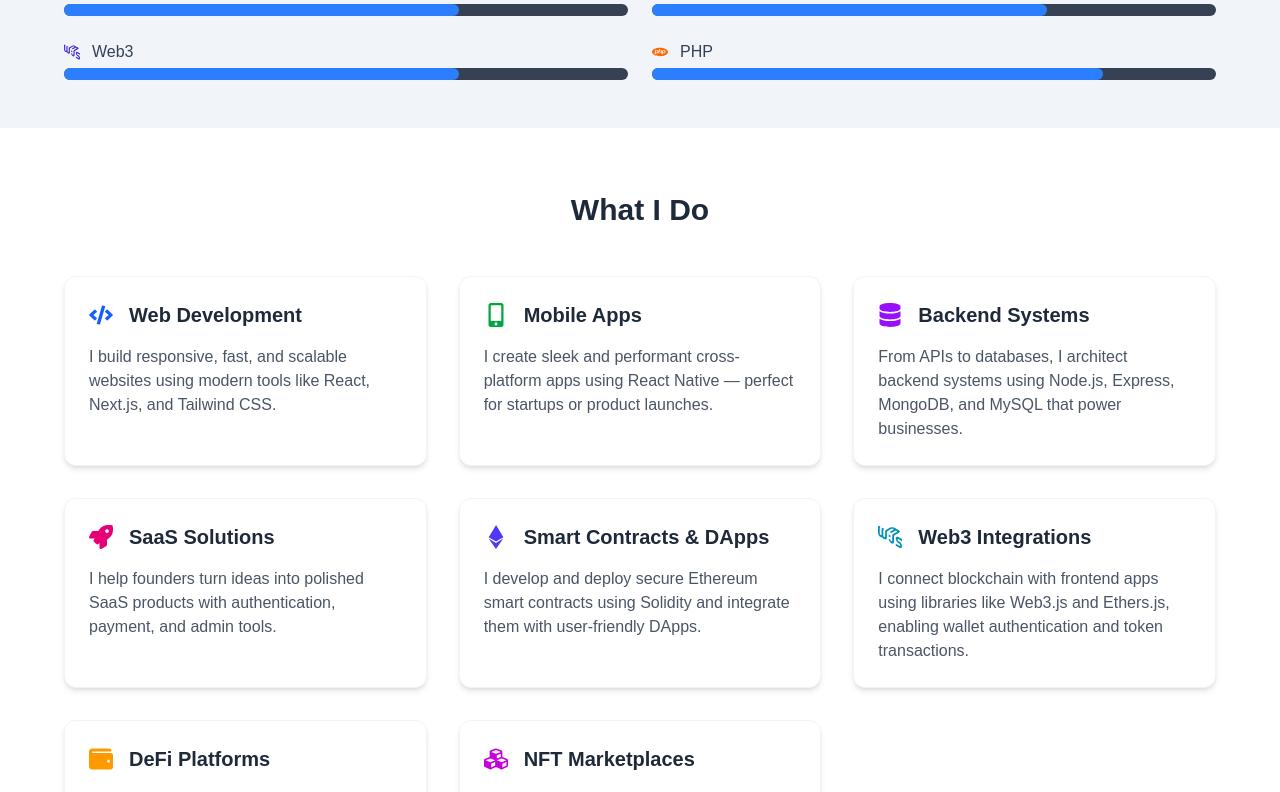
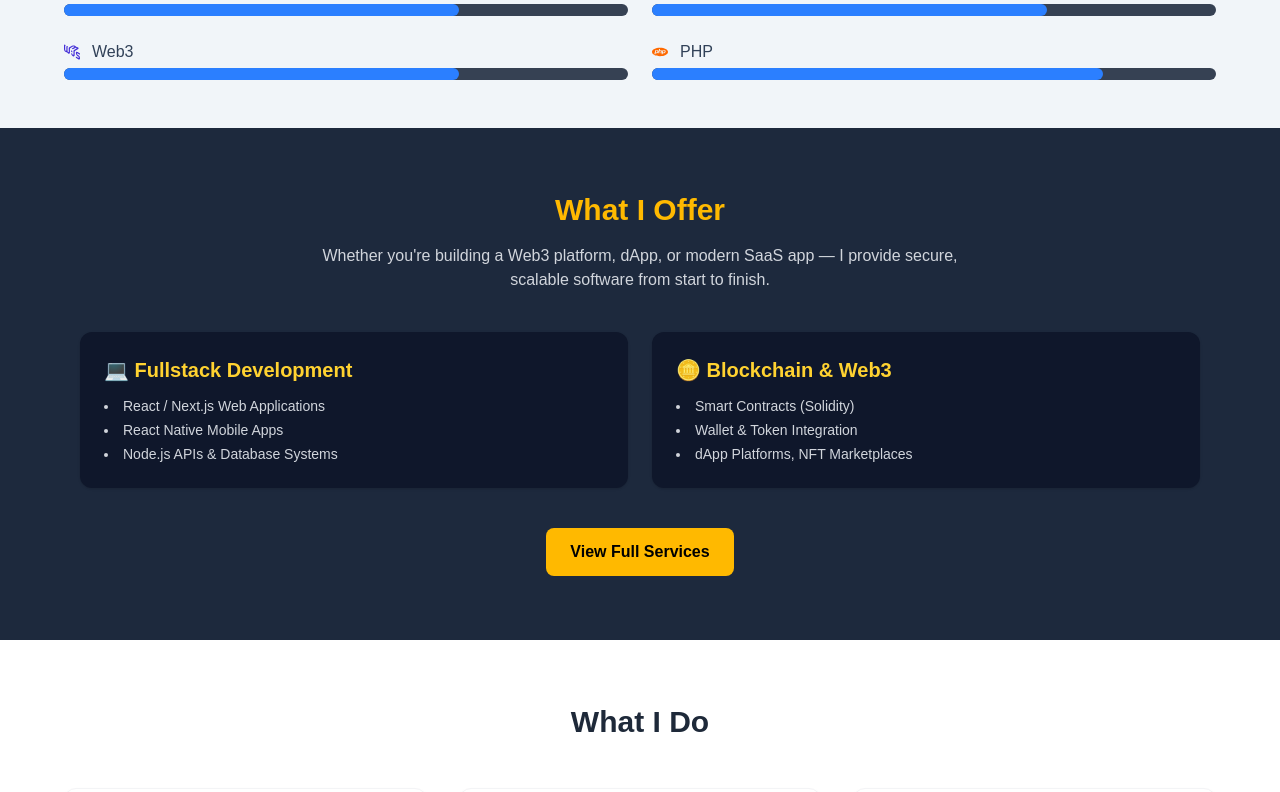
Before and after one commit to dannymccall/portfolio-website, a Next.js app: page / in a window 1280 px wide. Shown: the part 1680-2472 px from the top of the page. Built offline with nearby package versions, Linux system fonts and the light colour scheme.

Commit message:
ui changes

```diff
--- /dev/null
+++ b/app/components/ServicesPreview.tsx
@@ -0,0 +1,94 @@
+"use client";
+import { useRouter } from "next/navigation";
+import { motion } from "framer-motion";
+
+export default function ServicesPreview() {
+  const router = useRouter();
+
+  return (
+    <motion.section
+      initial={{ opacity: 0, y: 40 }}
+      whileInView={{ opacity: 1, y: 0 }}
+      transition={{ duration: 0.8, ease: "easeOut" }}
+      viewport={{ once: true }}
+      className="py-16 px-6 md:px-20 bg-slate-800 text-white"
+    >
+      {/* Heading */}
+      <motion.h2
+        initial={{ opacity: 0, y: -20 }}
+        animate={{ opacity: 1, y: 0 }}
+        transition={{ duration: 0.6 }}
+        className="text-3xl font-bold text-amber-400 mb-4 text-center"
+      >
+        What I Offer
+      </motion.h2>
+      <motion.p
+        initial={{ opacity: 0 }}
+        animate={{ opacity: 1 }}
+        transition={{ duration: 0.6, delay: 0.2 }}
+        className="text-gray-300 mb-10 max-w-2xl text-center mx-auto"
+      >
+        Whether you're building a Web3 platform, dApp, or modern SaaS app — I
+        provide secure, scalable software from start to finish.
+      </motion.p>
+
+      {/* Services Grid */}
+      <motion.div
+        initial="hidden"
+        whileInView="visible"
+        transition={{ staggerChildren: 0.2 }}
+        viewport={{ once: true }}
+        className="grid md:grid-cols-2 gap-6"
+      >
+        {[...Array(2)].map((_, idx) => (
+          <motion.div
+            key={idx}
+            initial={{ opacity: 0, y: 20 }}
+            whileInView={{ opacity: 1, y: 0 }}
+            transition={{ duration: 0.6, delay: idx * 0.2 }}
+            className="bg-slate-900 p-6 rounded-xl shadow"
+          >
+            {idx === 0 ? (
+              <>
+                <h3 className="text-xl text-amber-300 font-semibold mb-3">
+                  💻 Fullstack Development
+                </h3>
+                <ul className="text-sm list-disc list-inside text-gray-300 space-y-1">
+                  <li>React / Next.js Web Applications</li>
+                  <li>React Native Mobile Apps</li>
+                  <li>Node.js APIs & Database Systems</li>
+                </ul>
+              </>
+            ) : (
+              <>
+                <h3 className="text-xl text-amber-300 font-semibold mb-3">
+                  🪙 Blockchain & Web3
+                </h3>
+                <ul className="text-sm list-disc list-inside text-gray-300 space-y-1">
+                  <li>Smart Contracts (Solidity)</li>
+                  <li>Wallet & Token Integration</li>
+                  <li>dApp Platforms, NFT Marketplaces</li>
+                </ul>
+              </>
+            )}
+          </motion.div>
+        ))}
+      </motion.div>
+
+      {/* Button CTA */}
+      <motion.div
+        initial={{ opacity: 0, y: 20 }}
+        whileInView={{ opacity: 1, y: 0 }}
+        transition={{ duration: 0.6, delay: 0.4 }}
+        className="text-center mt-10"
+      >
+        <button
+          onClick={() => router.push("/service")}
+          className="px-6 py-3 bg-amber-400 text-black rounded-lg font-semibold hover:bg-amber-500 transition"
+        >
+          View Full Services
+        </button>
+      </motion.div>
+    </motion.section>
+  );
+}
--- /dev/null
+++ b/app/components/Testimonials.tsx
@@ -0,0 +1,44 @@
+"use client";
+import { motion } from "framer-motion";
+
+const testimonials = [
+  {
+    quote:
+      "Daniel built our entire microfinance management platform — complete with loan tracking, user onboarding, and backend reporting. We’ve been running live with it ever since. Reliable, efficient, and highly professional.",
+    name: "Client, Microfinance Business (Ghana)",
+  },
+//   {
+//     quote:
+//       "He delivered our smart contract and dApp integration faster than expected. Everything was smooth and well-documented.",
+//     name: "Founder, Web3 Startup",
+//   },
+];
+
+export default function Testimonials() {
+  return (
+    <motion.section
+      initial={{ opacity: 0, y: 40 }}
+      whileInView={{ opacity: 1, y: 0 }}
+      transition={{ duration: 0.8, ease: "easeOut" }}
+      viewport={{ once: true }}
+      className="py-20 px-6 md:px-20 bg-slate-800 text-white text-center"
+    >
+      <h2 className="text-3xl font-bold text-amber-400 mb-10">What Clients Say</h2>
+
+      <div className="grid md:grid-cols-2 gap-8 max-w-5xl mx-auto">
+        {testimonials.map((t, idx) => (
+          <motion.div
+            key={idx}
+            className="bg-slate-900 p-6 rounded-xl shadow"
+            initial={{ opacity: 0, y: 30 }}
+            whileInView={{ opacity: 1, y: 0 }}
+            transition={{ duration: 0.5, delay: idx * 0.2 }}
+          >
+            <p className="italic text-gray-300 mb-4">"{t.quote}"</p>
+            <p className="text-sm text-gray-400">— {t.name}</p>
+          </motion.div>
+        ))}
+      </div>
+    </motion.section>
+  );
+}
--- a/app/ui/HomePage.tsx
+++ b/app/ui/HomePage.tsx
@@ -12,6 +12,8 @@ import ContactMeDrawer from "../components/ContactMeDrawer";
 import { handleDownload } from "../lib/helperFunction";
 import { useRouter } from "next/navigation";
 import { MdPhone, MdDownload } from "react-icons/md";
+import ServicesPreview from "../components/ServicesPreview";
+import Testimonials from "../components/Testimonials";
 const skills = [
   { name: "React", level: 85 },
   { name: "Next.js", level: 80 },
@@ -95,9 +97,10 @@ export default function Home() {
       {/* Mission Section */}
       <Encouragements />
       <ExperienceAndSkills />
+      <ServicesPreview />
       <WhatIdo />
       <Projects />
-
+      <Testimonials />
       {/* Call to Action */}
       <motion.div
         className="md:w-1/2 w-full flex flex-col gap-3 justify-center items-center text-center text-2xl m-auto text-gray-500 font-semibold"
--- a/app/ui/Services.tsx
+++ b/app/ui/Services.tsx
@@ -1,27 +1,29 @@
 "use client";
+
 import { motion } from "framer-motion";
 import { useRouter } from "next/navigation";
 import { MdPhone } from "react-icons/md";
+
 const services = [
   {
-    title: "Traditional Software Development",
+    title: "💻 Traditional Software Development",
     items: [
-      "Web Applications (React, Next.js)",
-      "Mobile Applications (React Native)",
-      "Backend APIs (Node.js, PHP)",
-      "Database Design (MongoDB, MySQL)",
-      "Cloud Deployment & CI/CD",
+      "🌐 Web Applications (React, Next.js)",
+      "📱 Mobile Apps (React Native)",
+      "🔗 Backend APIs (Node.js, PHP)",
+      "🧠 Database Design (MongoDB, MySQL)",
+      "🚀 Cloud Deployment & CI/CD",
     ],
   },
   {
-    title: "Blockchain & Web3",
+    title: "🪙 Blockchain & Web3 Solutions",
     items: [
-      "Smart Contracts (Solidity)",
-      "dApp Development",
-      "Token Creation (ERC20, ERC721)",
-      "Wallet Integration (MetaMask, WalletConnect)",
-      "NFT Platforms & Marketplaces",
-      "DeFi",
+      "🧾 Smart Contracts (Solidity)",
+      "📲 dApp Development",
+      "🪙 Token Creation (ERC20, ERC721)",
+      "🔐 Wallet Integration (MetaMask, WalletConnect)",
+      "🎨 NFT Platforms & Marketplaces",
+      "🏦 DeFi Systems",
     ],
   },
 ];
@@ -40,7 +42,7 @@ export default function ServicesPage() {
       >
         <h1 className="text-4xl md:text-5xl font-bold text-amber-400">My Services</h1>
         <p className="mt-4 text-lg text-gray-300 max-w-2xl mx-auto">
-          I build scalable, modern software — whether you're launching a Web3 startup or need a robust traditional app.
+          I build scalable, modern software — whether you're launching a Web3 startup or need a fullstack partner to bring your idea to life.
         </p>
       </motion.section>
 
@@ -67,20 +69,53 @@ export default function ServicesPage() {
         ))}
       </motion.section>
 
+      {/* Pricing Section */}
+      <motion.section
+        initial={{ opacity: 0, y: 30 }}
+        animate={{ opacity: 1, y: 0 }}
+        transition={{ duration: 0.6, delay: 0.3 }}
+        className="mt-20 bg-slate-800 p-10 rounded-2xl text-center"
+      >
+        <h2 className="text-3xl font-bold text-amber-400 mb-4">Pricing & Engagement</h2>
+        <p className="text-gray-300 mb-8 max-w-2xl mx-auto">
+          I offer flexible pricing depending on your project needs — from hourly work to full-feature packages. Here's what you can expect:
+        </p>
+        <div className="grid md:grid-cols-3 gap-6 text-left">
+          <div className="bg-slate-900 p-6 rounded-xl shadow">
+            <h3 className="text-xl font-semibold text-amber-300 mb-2">Starter</h3>
+            <p className="text-gray-400 mb-2">$50/hr</p>
+            <p className="text-sm text-gray-300">Best for small fixes, short sprints, or quick consultations.</p>
+          </div>
+          <div className="bg-slate-900 p-6 rounded-xl shadow">
+            <h3 className="text-xl font-semibold text-amber-300 mb-2">Pro</h3>
+            <p className="text-gray-400 mb-2">$60/hr</p>
+            <p className="text-sm text-gray-300">Ideal for feature builds, Web3 integration, or multi-week projects.</p>
+          </div>
+          <div className="bg-slate-900 p-6 rounded-xl shadow">
+            <h3 className="text-xl font-semibold text-amber-300 mb-2">Monthly Retainer</h3>
+            <p className="text-gray-400 mb-2">From $3,000/month</p>
+            <p className="text-sm text-gray-300">Includes dedicated hours, maintenance, and priority support.</p>
+          </div>
+        </div>
+      </motion.section>
+
       {/* Call to Action */}
       <motion.section
         initial={{ opacity: 0, y: 20 }}
         animate={{ opacity: 1, y: 0 }}
         transition={{ duration: 0.6, delay: 0.4 }}
-        className="text-center mt-20"
+        className="text-center mt-20 bg-slate-800 p-8 rounded-2xl"
       >
-        <h3 className="text-2xl font-semibold">Need a custom solution?</h3>
+        <h3 className="text-2xl font-semibold text-amber-400 mb-2">Let’s Build Something Powerful</h3>
+        <p className="text-gray-300 max-w-xl mx-auto">
+          Whether you need a Web3-ready dApp, a secure authentication system, or a modern mobile/web app — I’ve got you covered.
+        </p>
         <p className="text-gray-400 mt-2">
-          I'm available for freelance, contracts, or full-time roles. Let’s build together.
+          Available for freelance, contracts, or full-time remote roles.
         </p>
         <button
           onClick={() => router.push("/contact-me")}
-          className="mt-4 px-6 py-3 bg-amber-400 text-black rounded-lg hover:bg-amber-500 transition"
+          className="mt-6 px-6 py-3 bg-amber-400 text-black font-semibold rounded-lg hover:bg-amber-500 transition"
         >
           <MdPhone className="inline-block mr-2" />
           Contact Me
```
